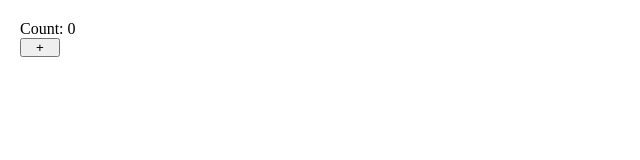
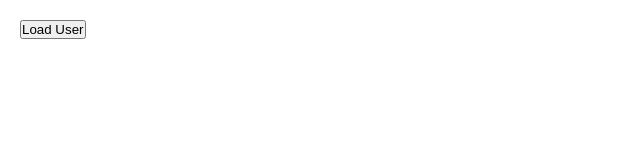
Before and after one commit to HarryKim24/react-vitest-basic, a React (Vite) app: page / in a window 1280 px wide. Shown: the top 160 px of the page, without its empty margins (0-640 px from the left). Built offline with nearby package versions, Linux system fonts and the light colour scheme.

Commit message:
add UserProfile

```diff
--- a/src/App.jsx
+++ b/src/App.jsx
@@ -1,11 +1,12 @@
 import './App.css'
 import Counter from './components/Counter'
+import UserProfile from './components/UserProfile'
 
 function App() {
 
   return (
     <div style={{ padding: 20 }}>
-      <Counter />
+      <UserProfile />
     </div>
   )
 }
--- /dev/null
+++ b/src/components/UserProfile.jsx
@@ -0,0 +1,26 @@
+import { useState } from "react"
+
+const UserProfile = () => {
+
+  const [loading, setLoading] = useState(false);
+  const [name, setName] = useState(null);
+
+  const handleClick = async () => {
+    setLoading(true);
+
+    await new Promise((resolve) => setTimeout(resolve, 200));
+
+    setName('Tom');
+    setLoading(false);
+  }
+
+  return (
+    <div>
+      <button onClick={handleClick}>Load User</button>
+      {loading && <p>Loading...</p>}
+      {name && <p>User: {name}</p>}
+    </div>
+  )
+}
+
+export default UserProfile
```
Also changed, not shown: 1 other file (tests, documents, lock files or other folders).
